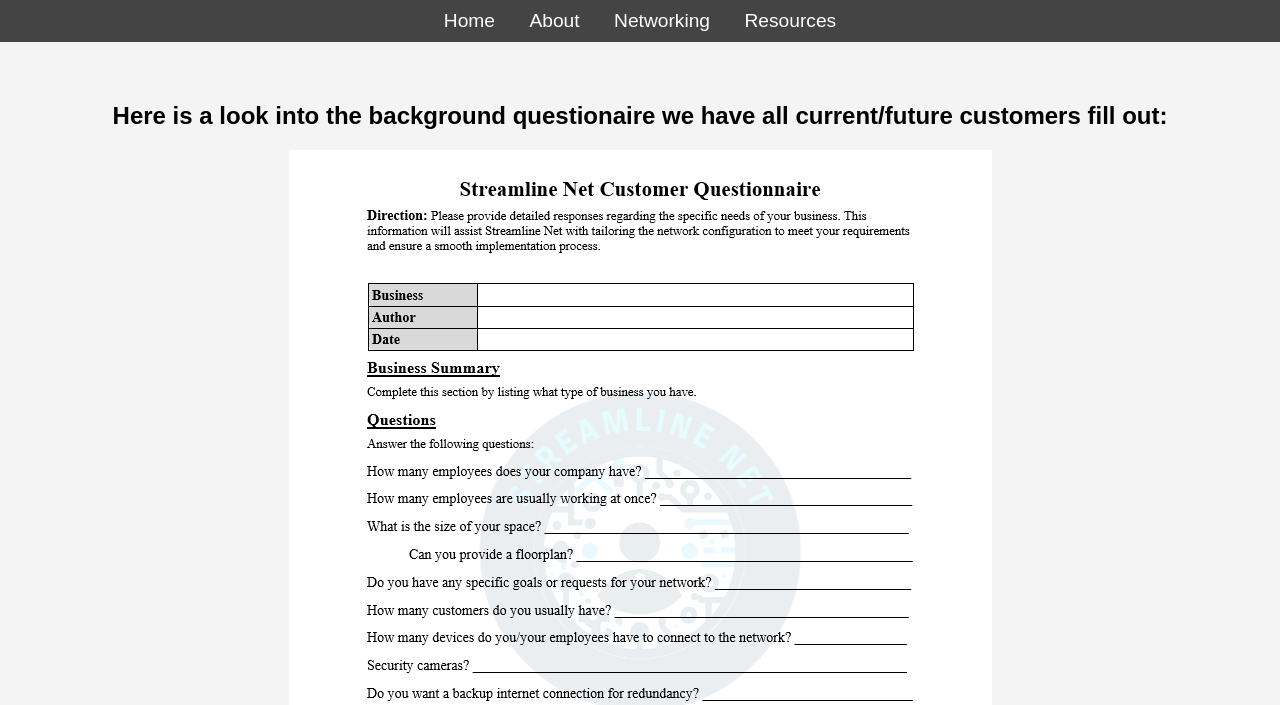
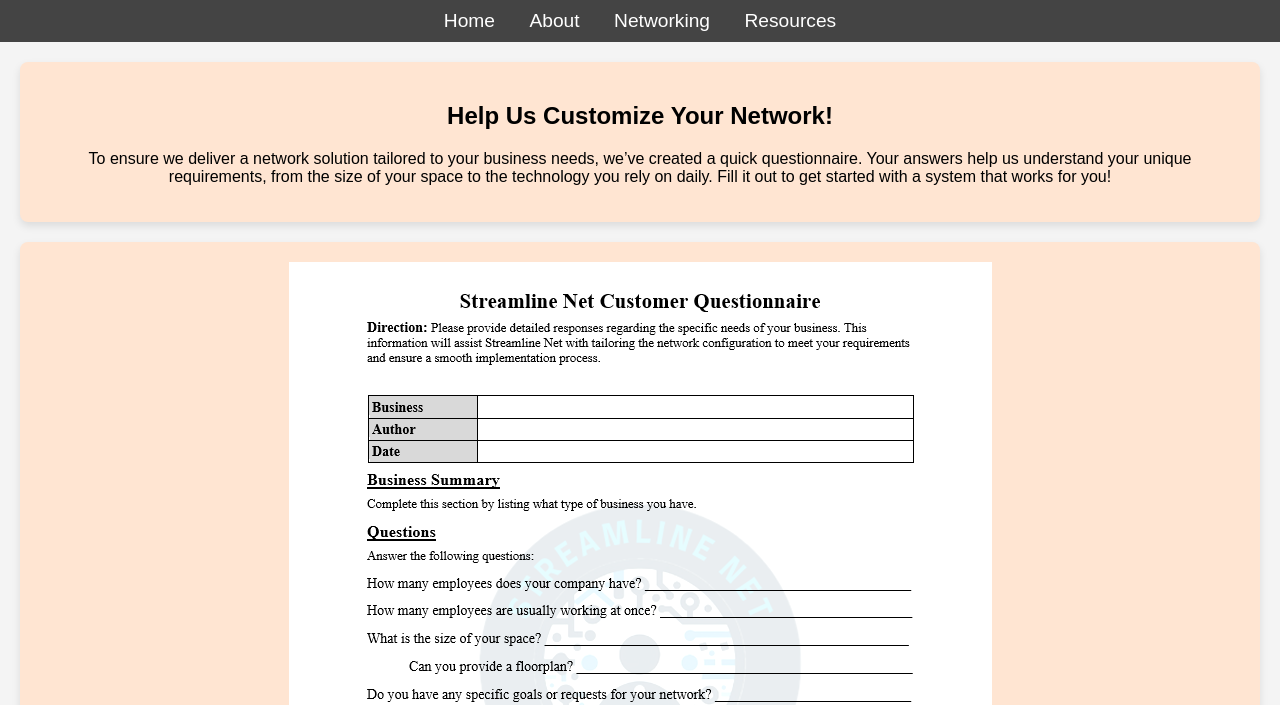
Before and after one commit to StreamlineNet/StreamlineNet.github.io, a plain HTML site: page questionnaire.html in a window 1280 px wide. Shown: the part 415-1120 px from the top of the page. Drawn offline with Linux system fonts and the light colour scheme.

Commit message:
Update questionnaire.html

```diff
--- a/questionnaire.html
+++ b/questionnaire.html
@@ -79,11 +79,23 @@ header {
         section {
             padding: 40px;
             text-align: center;
+            margin: 20px;
+            padding: 20px;
+            background-color: #ffe5d2;
+            border-radius: 8px;
+            box-shadow: 0px 4px 8px rgba(0, 0, 0, 0.1);
         }
 
         h1 {
             font-size: 2.5em;
             color: #333;
+
+        p {
+            font-size: 1.1em;
+            color: #666;
+            line-height: 1.6;
+        }
+
         }
         h3 {
             font-size: 2.5em;
@@ -102,7 +114,7 @@ header {
 </head>
 <body>
     <header>
-        <img src="logo.png" alt="Streamline Net Logo">
+        <img src="logo.png" alt="Streamline Net Logo"> <!-- Add the logo here -->
         <h3>Customer Questionnaire</h3>
     </header>
 <nav>
@@ -133,11 +145,12 @@ header {
 
     <main>
         <section>
-            <h2>Here is a look into the background questionaire we have all current/future customers fill out:</h2>
-            <div style="text-align: center;">
+            <h2>Help Us Customize Your Network!</h2>
+	    <p> To ensure we deliver a network solution tailored to your business needs, we’ve created a quick questionnaire. Your answers help us understand your unique requirements, from the size of your space to the technology you rely on daily. Fill it out to get started with a system that works for you!</p>
+          </section>
+           <section>
                 <!-- Corrected image tag, replace 'question.png' with the correct image file name -->
                 <img src="question.png" alt="Customer Questionnaire Document" style="max-width: 80%; height: auto;">
-            </div>
         </section>
     </main>
 
```
